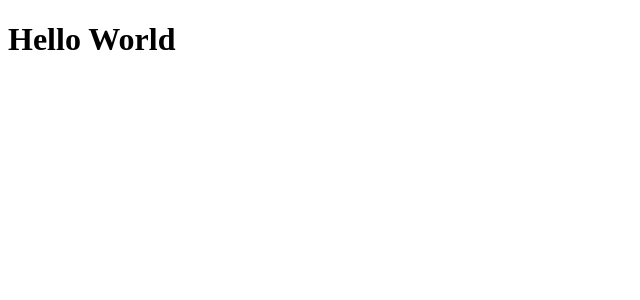
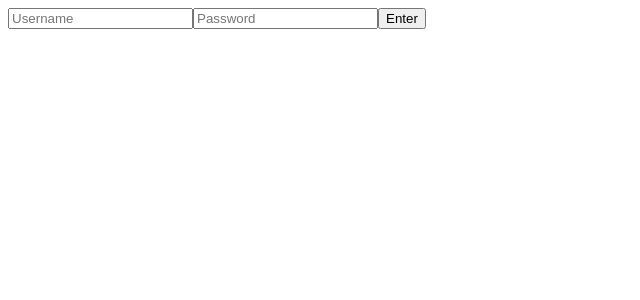
Before and after one commit to phHank/ptBank, a React app in the folder frontend/: page / in a window 1280 px wide. Shown: the top 300 px of the page, without its empty margins (0-640 px from the left). Built offline with nearby package versions, Linux system fonts and the light colour scheme.

Commit message:
Add Apollo Client and Login component

```diff
--- a/frontend/package.json
+++ b/frontend/package.json
@@ -25,6 +25,8 @@
     "webpack-dev-server": "^3.11.2"
   },
   "dependencies": {
+    "@apollo/client": "^3.3.11",
+    "graphql": "^15.5.0",
     "react": "^17.0.1",
     "react-dom": "^17.0.1"
   }
--- a/frontend/src/components/App.js
+++ b/frontend/src/components/App.js
@@ -1,5 +1,9 @@
 import React from 'react'
 
-const App = () => <h1>Hello World</h1>
+import Login from './Login'
+
+// TODO: install react router
+
+const App = () => <Login />
 
 export default App
--- /dev/null
+++ b/frontend/src/components/Login.js
@@ -0,0 +1,68 @@
+import React, { useState } from 'react'
+
+import { useMutation, gql } from '@apollo/client'
+
+const LOGIN_MUTATION = gql`
+mutation LoginMutation(
+    $username: String!
+    $password: String!
+){
+    tokenAuth(username: $username, password:$password) {
+      token
+    }
+  }
+`
+
+const Login = () => {
+    const [formState, setFormState] = useState({
+        username: '',
+        password: ''
+    })
+
+    //const history = useHistory()
+
+    const [logIn] = useMutation(LOGIN_MUTATION, {
+        variables: {
+            username: formState.username,
+            password: formState.password
+        },
+        // onCompleted: history.pushState('/profiles/formState.username')
+    })
+
+    return (
+        <div>
+        <form onSubmit={e => {
+            e.preventDefault()
+            let result = logIn()
+            console.log(result)
+        }
+        }>
+            <input
+              type='text'
+              placeholder='Username'
+              onChange={e => {
+                setFormState({
+                    ...formState,
+                    username: e.target.value
+                })
+                }}
+              value={formState.username}
+              />
+            <input
+              type='password'
+              placeholder='Password'
+              onChange={e => {
+                setFormState({
+                    ...formState,
+                    password: e.target.value
+                })
+                }}
+              value={formState.password}
+              />
+            <button type='submit'>Enter</button>
+        </form>
+        </div>
+    )
+}
+
+export default Login
--- a/frontend/src/index.js
+++ b/frontend/src/index.js
@@ -1,9 +1,27 @@
 import React from 'react'
 import ReactDOM from 'react-dom'
 
+import {
+    ApolloProvider,
+    ApolloClient,
+    createHttpLink,
+    InMemoryCache
+} from '@apollo/client'
+
 import App from './components/App'
 
+const httpLink = createHttpLink({
+    uri: 'http://localhost:8080/graphql/'
+})
+
+const client = new ApolloClient({
+    link: httpLink,
+    cache: new InMemoryCache()
+})
+
 ReactDOM.render(
-    <App />,
+    <ApolloProvider client={client}>
+        <App />
+    </ApolloProvider>,
     document.getElementById('root')
 )
```
Also changed, not shown: 1 other file (tests, documents, lock files or other folders).
